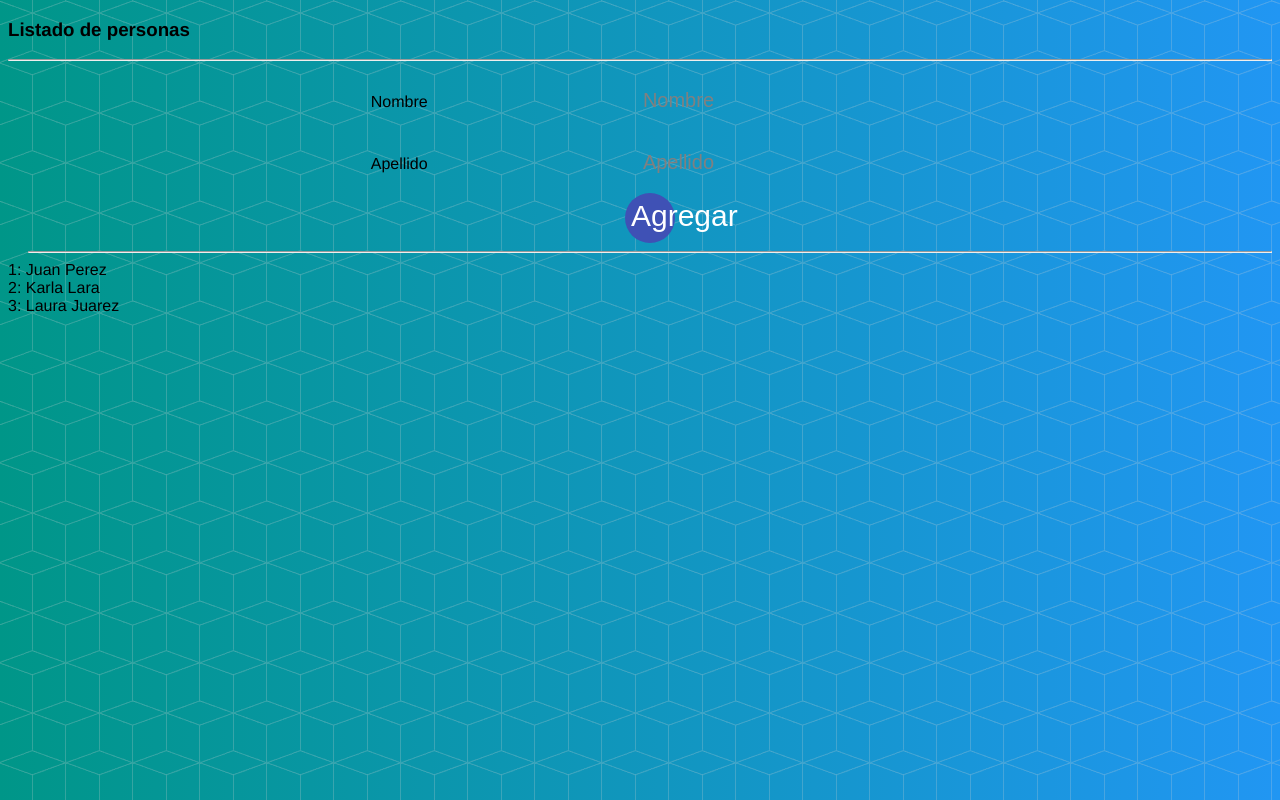
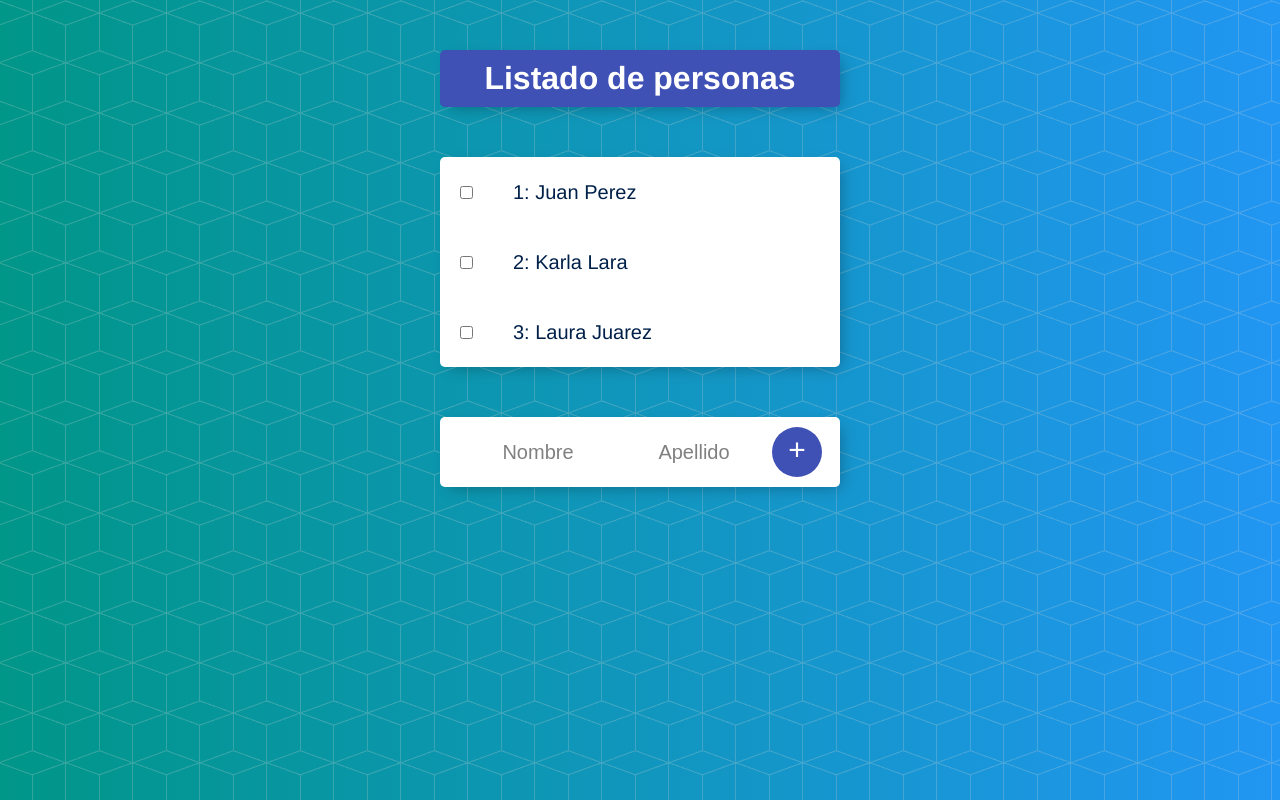
Before and after one commit to MargaritaAlvarezGonzalez/Lista-personas-Angular, an Angular app: page / in a window 1280 px wide. Shown: the top 800 px of the page. Built offline with nearby package versions, Linux system fonts and the light colour scheme.

Commit message:
final version

```diff
--- a/src/app/app.component.html
+++ b/src/app/app.component.html
@@ -1,18 +1,18 @@
-<div class="container">
-  <div class="col">
-    <h3>{{titulo}}</h3>
-  </div>
+<div class="box" id="heading">
+    <h1>{{titulo}}</h1>
+</div>
 
-  <hr/>
-<app-formulario
-(personaCreada)="personaAgregada($event)"
-></app-formulario>
-
-</div>
-<app-persona
+<div class="box">
+  <app-persona
 *ngFor="let personaElemento of personas; let i = index"
 [persona] = "personaElemento"
 [indice]= "i"
->
+></app-persona>
+</div>
 
-</app-persona>
+<div class="box">
+  <app-formulario
+  (personaCreada)="personaAgregada($event)"
+  ></app-formulario>
+
+</div>
--- a/src/app/formulario/formulario.component.html
+++ b/src/app/formulario/formulario.component.html
@@ -1,24 +1,17 @@
-<form class="form-row">
+<form class="item">
 
-    <div class="form-group col-md-2">
-      <label for="nombre" class="sr-only">Nombre</label>
       <input type= "text" name="nombre" id="nombre" placeholder="Nombre"
-      class="form-control"
-      #nombreInput
-      />
-    </div>
-    <div class="form-group col-md-2">
-      <label for="apellido" class="sr-only">Apellido</label>
+      #nombreInput>
+
+
       <input type= "text" name="apellido" id="apellido" placeholder="Apellido"
       class="form-control"
       #apellidoInput
       />
-    </div>
-    <div class="col">
+
       <button type="submit" class="btn btn-primary"
       (click)="agregarPersona(nombreInput, apellidoInput)">
-        Agregar
+        +
       </button>
-    </div>
-    <hr/>
+
   </form>
--- a/src/app/persona/persona.component.html
+++ b/src/app/persona/persona.component.html
@@ -1,9 +1,6 @@
-<div class="container">
-    <div class="row">
-      <div class="col">
-        <div>
-         {{indice+1}}: {{persona.nombre}} {{persona.apellido}}
+
+        <div class="item">
+          <input  type="checkbox"/>
+
+         <p>{{indice+1}}: {{persona.nombre}} {{persona.apellido}}</p>
         </div>
-      </div>
-    </div>
-  </div>
```
